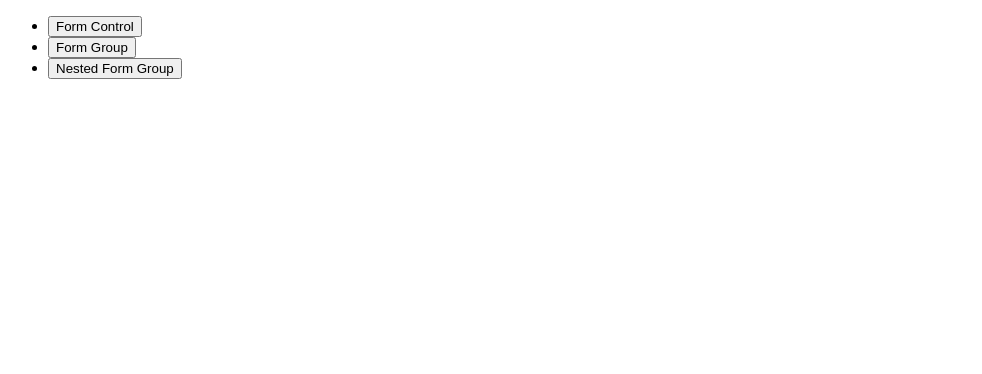
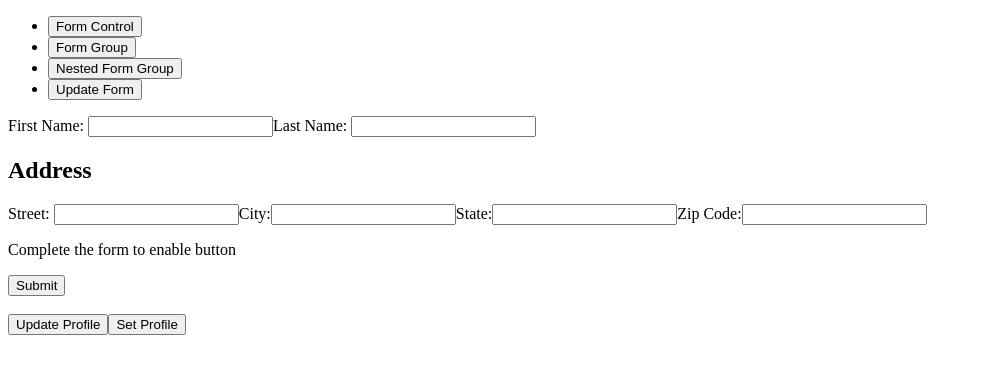
Before and after one commit to Florian935/angular-form-demo, an Angular app: page /update-form in a window 1280 px wide. Before the commit this address led to /. Shown: the top 374 px of the page, without its empty margins (0-982 px from the left). Built offline with nearby package versions, Linux system fonts and the light colour scheme.

Commit message:
Feat: added demo for patch / set value of form

```diff
--- a/src/app/app-routing.module.ts
+++ b/src/app/app-routing.module.ts
@@ -23,6 +23,13 @@ const routes: Routes = [
                 (m) => m.NestedFormGroupModule
             ),
     },
+    {
+        path: 'update-form',
+        loadChildren: () =>
+            import('./pages/update-form/update-form.module').then(
+                (m) => m.UpdateFormModule
+            ),
+    },
 ];
 
 @NgModule({
--- a/src/app/app.component.html
+++ b/src/app/app.component.html
@@ -4,5 +4,6 @@
     <li>
         <button [routerLink]="['nested-form-group']">Nested Form Group</button>
     </li>
+    <li><button [routerLink]="['update-form']">Update Form</button></li>
 </ul>
 <router-outlet></router-outlet>
--- a/src/app/pages/nested-form-group/nested-form-group.component.ts
+++ b/src/app/pages/nested-form-group/nested-form-group.component.ts
@@ -7,7 +7,6 @@ import { FormControl, FormGroup } from '@angular/forms';
     styleUrls: ['./nested-form-group.component.scss'],
 })
 export class NestedFormGroupComponent implements OnInit {
-    toto = { a: 2 };
     profileForm = new FormGroup({
         firstName: new FormControl(''),
         lastName: new FormControl(''),
--- /dev/null
+++ b/src/app/pages/update-form/update-form-routing.module.ts
@@ -0,0 +1,11 @@
+import { NgModule } from '@angular/core';
+import { RouterModule, Routes } from '@angular/router';
+import { UpdateFormComponent } from './update-form.component';
+
+const routes: Routes = [{ path: '', component: UpdateFormComponent }];
+
+@NgModule({
+    imports: [RouterModule.forChild(routes)],
+    exports: [RouterModule],
+})
+export class UpdateFormRoutingModule {}
--- /dev/null
+++ b/src/app/pages/update-form/update-form.component.html
@@ -0,0 +1,31 @@
+<form [formGroup]="profileForm" (ngSubmit)="onSubmit()">
+    <label for="first-name">First Name: </label>
+    <input id="first-name" type="text" formControlName="firstName" />
+
+    <label for="last-name">Last Name: </label>
+    <input id="last-name" type="text" formControlName="lastName" />
+
+    <div formGroupName="address">
+        <h2>Address</h2>
+
+        <label for="street">Street: </label>
+        <input id="street" type="text" formControlName="street" />
+
+        <label for="city">City:</label>
+        <input id="city" type="text" formControlName="city" />
+
+        <label for="state">State:</label>
+        <input id="state" type="text" formControlName="state" />
+
+        <label for="zip">Zip Code:</label>
+        <input id="zip" type="text" formControlName="zip" />
+    </div>
+
+    <p>Complete the form to enable button</p>
+    <button type="submit" [disabled]="!profileForm.valid">Submit</button>
+</form>
+<br />
+<div>
+    <button (click)="updateProfile()">Update Profile</button>
+    <button (click)="setProfile()">Set Profile</button>
+</div>
--- /dev/null
+++ b/src/app/pages/update-form/update-form.component.ts
@@ -0,0 +1,54 @@
+import { Component, OnInit } from '@angular/core';
+import { FormControl, FormGroup } from '@angular/forms';
+
+@Component({
+    selector: 'app-update-form',
+    templateUrl: './update-form.component.html',
+    styleUrls: ['./update-form.component.scss'],
+})
+export class UpdateFormComponent implements OnInit {
+    profileForm = new FormGroup({
+        firstName: new FormControl(''),
+        lastName: new FormControl(''),
+        address: new FormGroup({
+            street: new FormControl(''),
+            city: new FormControl(''),
+            state: new FormControl(''),
+            zip: new FormControl(''),
+        }),
+    });
+
+    constructor() {}
+
+    ngOnInit(): void {
+        this.profileForm.valueChanges.subscribe(console.log);
+    }
+
+    onSubmit(): void {
+        console.log(this.profileForm.value);
+    }
+
+    updateProfile(): void {
+        // patchValue can update only certain fields. setValue must
+        // contain an object that contains all the fields of the form
+        this.profileForm.patchValue({
+            firstName: 'Toto',
+            address: {
+                street: '500 Street Food',
+            },
+        });
+    }
+
+    setProfile(): void {
+        this.profileForm.setValue({
+            firstName: 'John',
+            lastName: 'Doe',
+            address: {
+                street: '123 Drew Street',
+                city: 'Paris',
+                state: 'France',
+                zip: '75000',
+            },
+        });
+    }
+}
```
Also changed, not shown: src/app/pages/update-form/update-form.module.ts (added, +12 -0 lines), src/app/pages/update-form/update-form.component.scss (added), 1 other file (tests, documents, lock files or other folders).
